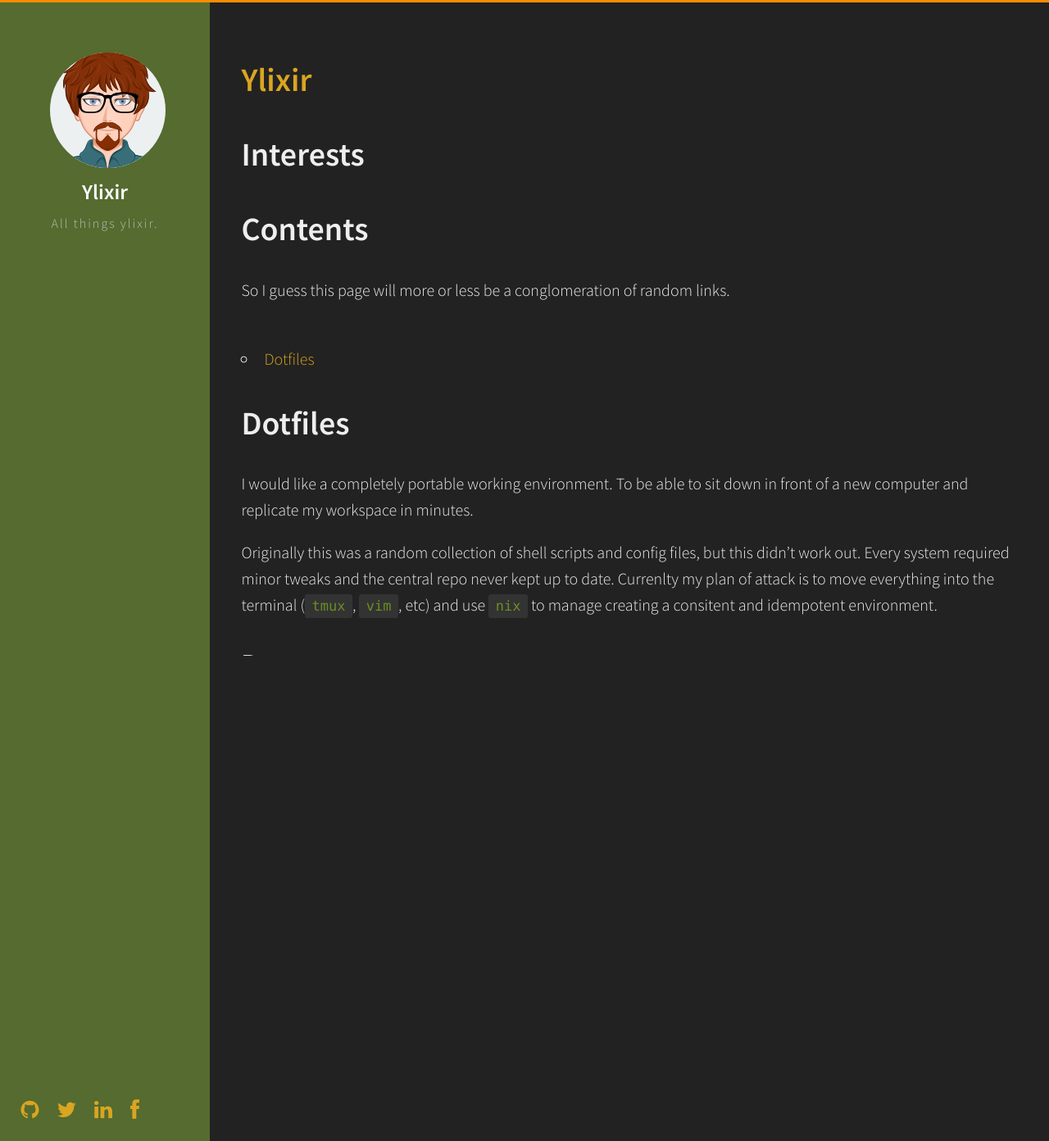
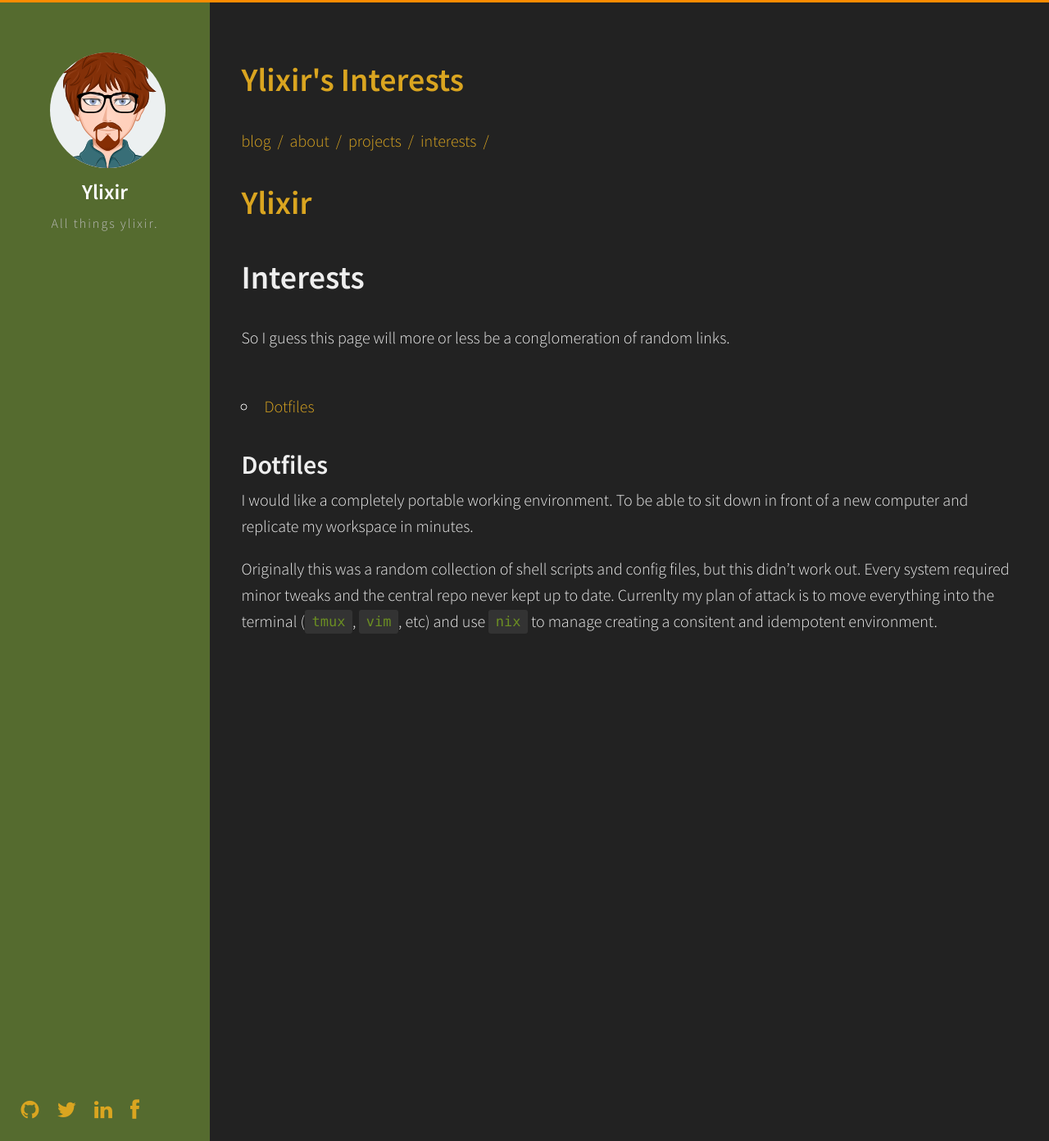
Before and after one commit to ylixir/ylixir.github.io, a Jekyll site: the page built from interests.md, in a window 1280 px wide. Shown: the whole page at 82% size. Built offline with Jekyll 4.4.1, drawn with Linux system fonts in a browser that asks for light colours.

Commit message:
add navbar to header for all pages

```diff
--- a/_config.yml
+++ b/_config.yml
@@ -19,11 +19,13 @@
 markdown:           kramdown
 
 nav:
-  - name:           "About"
+  - name:           "blog"
+    href:           ""
+  - name:           "about"
     href:           "/about"
-  - name:           "Projects"
+  - name:           "projects"
     href:           "/projects"
-  - name:           "Interests"
+  - name:           "interests"
     href:           "/interests"
 
 sass:
--- a/_includes/header.html
+++ b/_includes/header.html
@@ -1,4 +1,11 @@
 <header class="head">
+  <h1 class="bloghead-title">
+    <a href="{{ site.url }}/">{{ site.name }}<span>&#39;s {{ page.title }}</span></a>
+  </h1>
+    <nav class="bloghead-nav">
+        {% for nav in site.nav %}
+        <a href="{{ nav.href }}">{{ nav.name }}<span> &nbsp;/&nbsp; </span></a> {% endfor %}
+    </nav>
   <h1 class="head-title">
     <a href="{{ site.baseurl }}/">{{ site.name }}</a>
   </h1>
--- a/interests.md
+++ b/interests.md
@@ -3,20 +3,19 @@
 permalink: /interests/
 ---
 
-# Contents
 So I guess this page will more or less be a conglomeration of random links.
 
 - [Dotfiles](#dotfiles)
 
-# Dotfiles
+## Dotfiles
 I would like a completely portable working environment. To be able to sit down in front of a new computer and replicate my workspace in minutes.
 
 Originally this was a random collection of shell scripts and config files, but this didn't work out.
 Every system required minor tweaks and the central repo never kept up to date.
 Currenlty my plan of attack is to move everything into the terminal (`tmux`, `vim`, etc) and use `nix` to manage creating a consitent and idempotent environment.
 
-## Resources
-### Tmux
+### Resources
+#### Tmux
 - https://medium.freecodecamp.org/tmux-in-practice-series-of-posts-ae34f16cfab0
 - https://hackernoon.com/tmux-in-practice-copy-text-from-remote-session-using-ssh-remote-tunnel-and-systemd-service-dd3c51bca1fa
 - https://sunaku.github.io/tmux-yank-osc52.html
```
